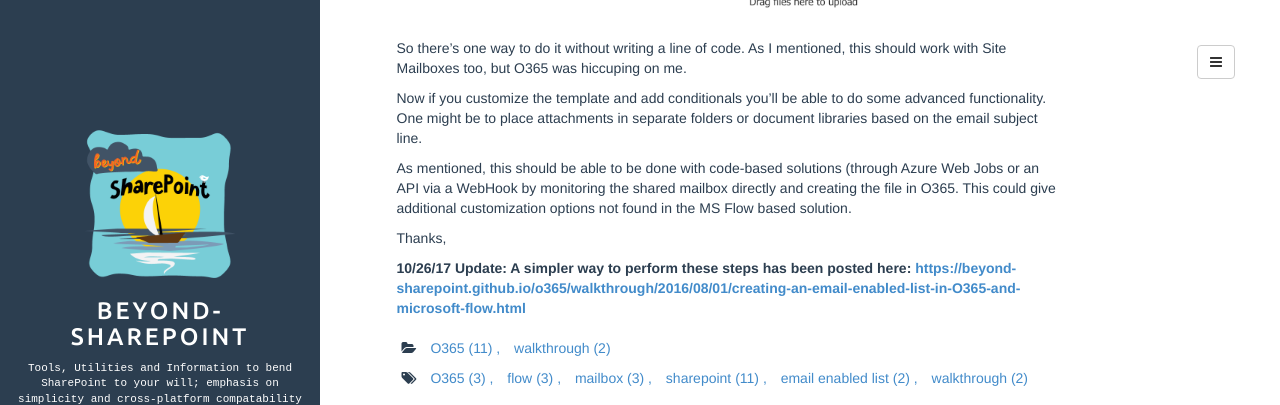
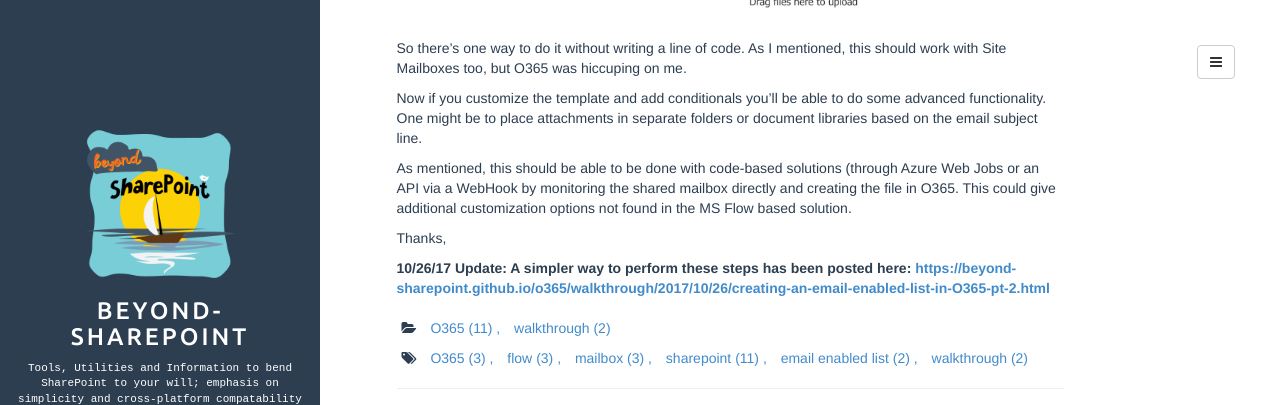
Before and after one commit to beyond-sharepoint/beyond-sharepoint.github.io, a Jekyll site: the page built from _posts/2016-08-01-creating-an-email-enabled-list-in-O365-and-microsoft-flow.md, in a window 1280 px wide and 900 px high, scrolled down 3470 px, cut to the strip 0-405 px from the top of the window. Built offline with Jekyll 4.4.1, drawn with Linux system fonts in a browser that asks for light colours; comment, search, counter and statistics services are not loaded; part of the change alters nothing that is shown.

Commit message:
Update 2016-08-01-creating-an-email-enabled-list-in-O365-and-microsoft-flow.md

```diff
--- a/_posts/2016-08-01-creating-an-email-enabled-list-in-O365-and-microsoft-flow.md
+++ b/_posts/2016-08-01-creating-an-email-enabled-list-in-O365-and-microsoft-flow.md
@@ -61,4 +61,4 @@ As mentioned, this should be able to be done with code-based solutions (through
 
 Thanks,
 
-**10/26/17 Update: A simpler way to perform these steps has been posted here: [https://beyond-sharepoint.github.io/o365/walkthrough/2016/08/01/creating-an-email-enabled-list-in-O365-and-microsoft-flow.html](https://beyond-sharepoint.github.io/o365/walkthrough/2016/08/01/creating-an-email-enabled-list-in-O365-and-microsoft-flow.html)**
+**10/26/17 Update: A simpler way to perform these steps has been posted here: [https://beyond-sharepoint.github.io/o365/walkthrough/2017/10/26/creating-an-email-enabled-list-in-O365-pt-2.html](https://beyond-sharepoint.github.io/o365/walkthrough/2017/10/26/creating-an-email-enabled-list-in-O365-pt-2.html)**
```
